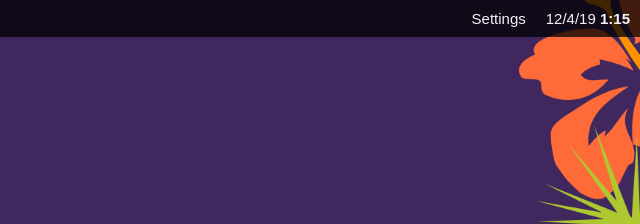
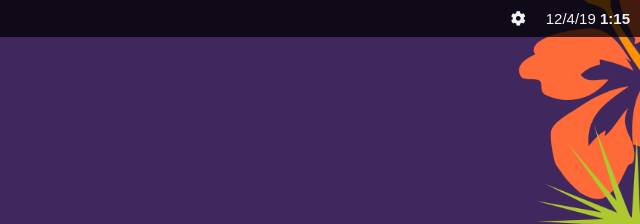
Before and after one commit to net-os/net-os.github.io, a website: page index.html in a window 1280 px wide. Shown: the top 224 px of the page, 640-1280 px from the left. Drawn offline with Linux system fonts and the light colour scheme.

Commit message:
Update index.html

```diff
--- a/index.html
+++ b/index.html
@@ -21,7 +21,7 @@
 <img id="netos" style="position:fixed; left:0px; top:3px;" class="logo" onclick="logo()" src='/uglight.svg' alt='Image' height="22">
   <a id="clock" class="right">0/0/0   <b>00:00</b></a>
   <div class="dropdown right">
-  <a class="dropbtn right">Settings</a>
+  <a class="dropbtn right"><i class="fas fa-cog"></i></a>
   <div class="dropdown-content">
     <a class="right" onclick="appchange()">Change a App</a>
     <a class="right" onclick="wallpaperChange()">Wallpaper</a>
```
